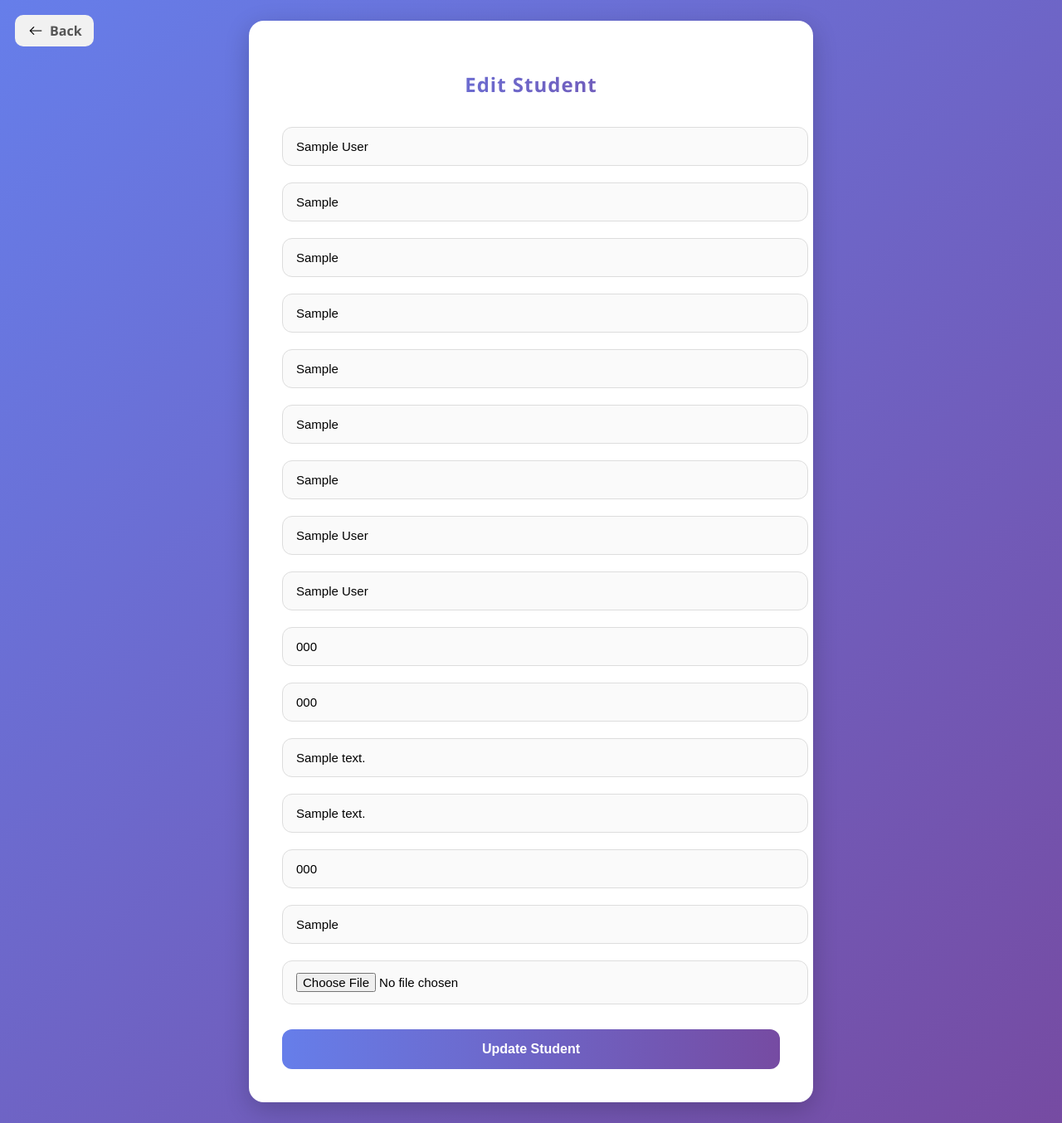
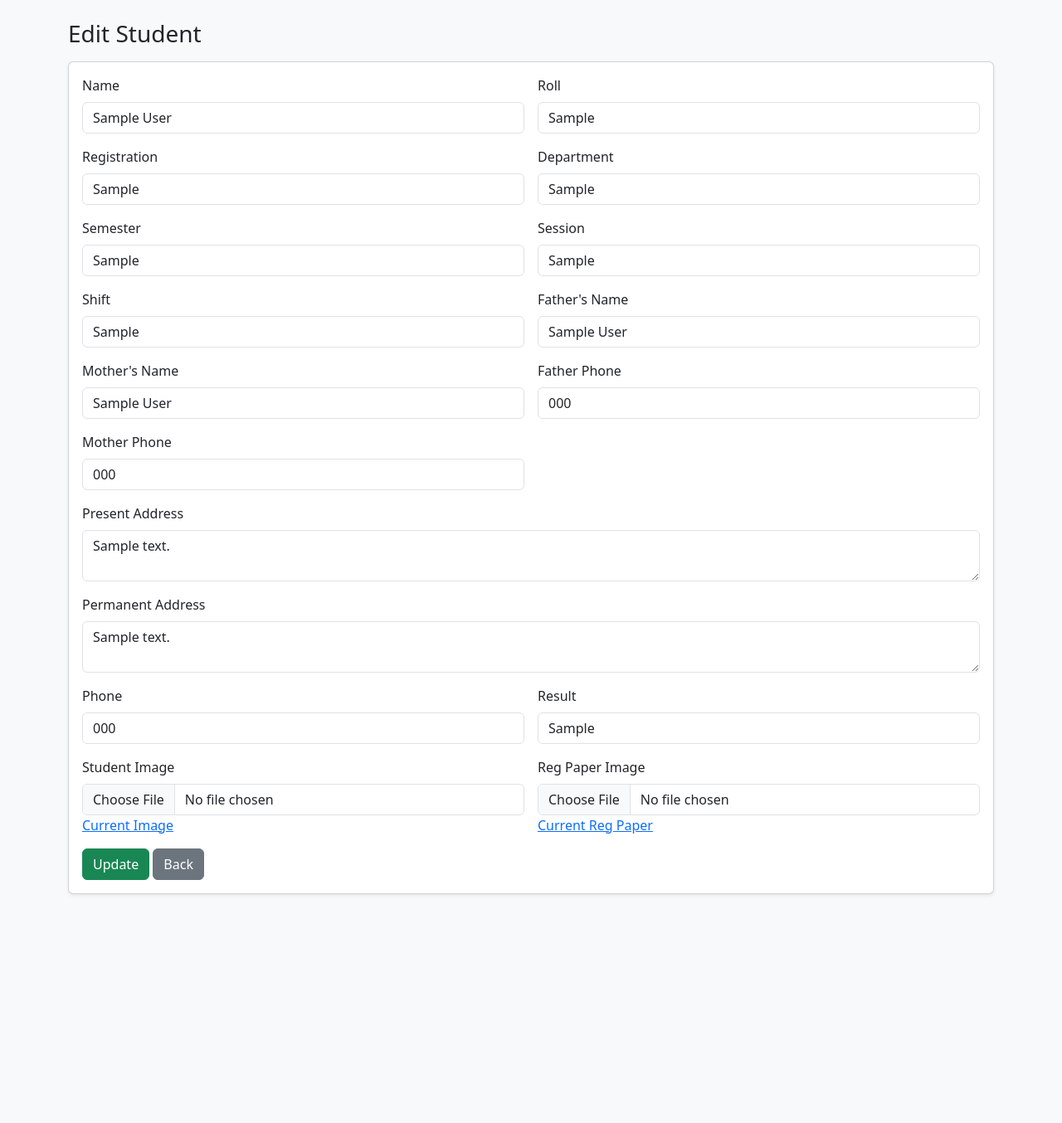
Before and after one commit to rksaykot999/SMS, a PHP site: page /SMS/public/edit-student.php?id=1 in a window 1280 px wide. Shown: the whole page at 83% size. After the commit the page ends 1079 px from the top, so only its background shows below. Run offline with PHP 8.4, Linux system fonts and the light colour scheme; the visitor is signed in with stand-in values (Sample User, id 1); tables that the repository leaves empty or names only in its code hold one stand-in row (values such as "Sample post").

Commit message:
Third Commit

```diff
--- a/public/admin_dashboard.php
+++ b/public/admin_dashboard.php
@@ -52,8 +52,8 @@ $msg = $_GET['msg'] ?? '';
       </div>
       <nav class="mt-3">
         <a href="admin_dashboard.php">Dashboard</a>
-        <a href="students_view.php">Approved Students</a>
-        <a href="teachers_view.php">Approved Teachers</a>
+        <a href="students_view.php">All Students</a>
+        <a href="teachers_view.php">All Teachers</a>
         <a href="pending_list.php">Pending Requests</a>
         <a href="notice_list.php">Notices</a>
         <a href="admin-logout.php">Logout</a>
--- a/public/edit-student.php
+++ b/public/edit-student.php
@@ -1,101 +1,164 @@
 <?php
-include_once '../includes/db.php';
+// public/edit-student.php
 session_start();
+require_once __DIR__ . '/../includes/db.php';
 
-// Teacher login check
-if(!isset($_SESSION['teacher_id'])){
-    header("Location: teacher-login.php");
-    exit();
+if (!isset($_SESSION['admin_id'])) {
+    header('Location: admin_login.php');
+    exit;
 }
 
-$id = $_GET['id'] ?? 0;
+$id = $_GET['id'] ?? null;
+if (!$id) {
+    die("Invalid request");
+}
+
+// fetch student
 $stmt = $pdo->prepare("SELECT * FROM students WHERE id=?");
 $stmt->execute([$id]);
 $student = $stmt->fetch();
-if(!$student){ die("Student not found"); }
+if (!$student) {
+    die("Student not found!");
+}
 
-$error = "";
-$success = "";
+$success = false;
 
-// Form submit
-if($_SERVER['REQUEST_METHOD'] === 'POST'){
-    $name = $_POST['name'];
-    $roll = $_POST['roll'];
-    $registration = $_POST['registration'];
-    $department = $_POST['department'];
-    $semester = $_POST['semester'];
-    $session = $_POST['session'];
-    $shift = $_POST['shift'];
-    $father_name = $_POST['father_name'];
-    $mother_name = $_POST['mother_name'];
-    $father_phone = $_POST['father_phone'];
-    $mother_phone = $_POST['mother_phone'];
-    $present_address = $_POST['present_address'];
-    $permanent_address = $_POST['permanent_address'];
-    $phone = $_POST['phone'];
-    $result = $_POST['result'];
+if ($_SERVER['REQUEST_METHOD'] === 'POST') {
+    $sql = "UPDATE students SET
+                name=?, roll=?, registration=?, department=?, semester=?, session=?, shift=?,
+                father_name=?, mother_name=?, father_phone=?, mother_phone=?,
+                present_address=?, permanent_address=?, phone=?,
+                result=?
+            WHERE id=?";
+    $stmt = $pdo->prepare($sql);
+    $stmt->execute([
+        $_POST['name'], $_POST['roll'], $_POST['registration'], $_POST['department'], $_POST['semester'],
+        $_POST['session'], $_POST['shift'], $_POST['father_name'], $_POST['mother_name'],
+        $_POST['father_phone'], $_POST['mother_phone'], $_POST['present_address'], $_POST['permanent_address'],
+        $_POST['phone'], $_POST['result'], $id
+    ]);
 
-    if(isset($_FILES['image']) && $_FILES['image']['error'] === 0){
-        $img_name = time().'_'.$_FILES['image']['name'];
-        move_uploaded_file($_FILES['image']['tmp_name'], '../public/uploads/'.$img_name);
-    } else {
-        $img_name = $student['image']; // keep old image
+    // image update (optional)
+    if (!empty($_FILES['image']['name'])) {
+        $imagePath = "/students/" . time() . "_" . basename($_FILES['image']['name']);
+        move_uploaded_file($_FILES['image']['tmp_name'], __DIR__ . '/../uploads' . $imagePath);
+        $pdo->prepare("UPDATE students SET image=? WHERE id=?")->execute([$imagePath, $id]);
     }
 
-    $stmt = $pdo->prepare("UPDATE students SET name=?,roll=?,registration=?,department=?,semester=?,session=?,shift=?,father_name=?,mother_name=?,father_phone=?,mother_phone=?,present_address=?,permanent_address=?,phone=?,result=?,image=? WHERE id=?");
-    if($stmt->execute([$name,$roll,$registration,$department,$semester,$session,$shift,$father_name,$mother_name,$father_phone,$mother_phone,$present_address,$permanent_address,$phone,$result,$img_name,$id])){
-        $success = "Student updated successfully!";
-        // Refresh student data
-        $stmt = $pdo->prepare("SELECT * FROM students WHERE id=? LIMIT 1");
-        $stmt->execute([$id]);
-        $student = $stmt->fetch();
-    } else {
-        $error = "Failed to update student!";
+    // reg_paper_image update
+    if (!empty($_FILES['reg_paper_image']['name'])) {
+        $regImagePath = "/students/" . time() . "_" . basename($_FILES['reg_paper_image']['name']);
+        move_uploaded_file($_FILES['reg_paper_image']['tmp_name'], __DIR__ . '/../uploads' . $regImagePath);
+        $pdo->prepare("UPDATE students SET reg_paper_image=? WHERE id=?")->execute([$regImagePath, $id]);
     }
+
+    $success = true;
+    // Refresh student data
+    $stmt = $pdo->prepare("SELECT * FROM students WHERE id=?");
+    $stmt->execute([$id]);
+    $student = $stmt->fetch();
 }
 ?>
+<!doctype html>
+<html lang="bn">
+<head>
+  <meta charset="utf-8">
+  <title>Edit Student</title>
+  <meta name="viewport" content="width=device-width,initial-scale=1">
+  <link href="https://cdn.jsdelivr.net/npm/bootstrap@5.3.0/dist/css/bootstrap.min.css" rel="stylesheet">
+</head>
+<body class="bg-light">
+<div class="container py-4">
+  <h3 class="mb-3">Edit Student</h3>
 
-<!DOCTYPE html>
-<html lang="en">
-<head>
-<meta charset="UTF-8">
-<meta name="viewport" content="width=device-width, initial-scale=1.0">
-<title>Edit Student</title>
-<link rel="stylesheet" href="../assets/css/edit-student.css">
+  <?php if($success): ?>
+    <script>alert("✅ Update সফল হয়েছে!");</script>
+  <?php endif; ?>
 
-</head>
-<body>
-<!-- Back Button -->
-    <a href="teacher-dashboard.php" class="back-btn">
-        <img src="../assets/images/back.png" alt="Back"> Back
-    </a>
+  <form method="post" enctype="multipart/form-data" class="card p-3 shadow-sm">
+    <div class="row g-3">
+      <div class="col-md-6">
+        <label class="form-label">Name</label>
+        <input type="text" name="name" class="form-control" value="<?=htmlspecialchars($student['name'])?>" required>
+      </div>
+      <div class="col-md-6">
+        <label class="form-label">Roll</label>
+        <input type="text" name="roll" class="form-control" value="<?=htmlspecialchars($student['roll'])?>">
+      </div>
+      <div class="col-md-6">
+        <label class="form-label">Registration</label>
+        <input type="text" name="registration" class="form-control" value="<?=htmlspecialchars($student['registration'])?>">
+      </div>
+      <div class="col-md-6">
+        <label class="form-label">Department</label>
+        <input type="text" name="department" class="form-control" value="<?=htmlspecialchars($student['department'])?>">
+      </div>
+      <div class="col-md-6">
+        <label class="form-label">Semester</label>
+        <input type="text" name="semester" class="form-control" value="<?=htmlspecialchars($student['semester'])?>">
+      </div>
+      <div class="col-md-6">
+        <label class="form-label">Session</label>
+        <input type="text" name="session" class="form-control" value="<?=htmlspecialchars($student['session'])?>">
+      </div>
+      <div class="col-md-6">
+        <label class="form-label">Shift</label>
+        <input type="text" name="shift" class="form-control" value="<?=htmlspecialchars($student['shift'])?>">
+      </div>
 
-<div class="container">
-    <h2>Edit Student</h2>
+      <div class="col-md-6">
+        <label class="form-label">Father's Name</label>
+        <input type="text" name="father_name" class="form-control" value="<?=htmlspecialchars($student['father_name'])?>">
+      </div>
+      <div class="col-md-6">
+        <label class="form-label">Mother's Name</label>
+        <input type="text" name="mother_name" class="form-control" value="<?=htmlspecialchars($student['mother_name'])?>">
+      </div>
+      <div class="col-md-6">
+        <label class="form-label">Father Phone</label>
+        <input type="text" name="father_phone" class="form-control" value="<?=htmlspecialchars($student['father_phone'])?>">
+      </div>
+      <div class="col-md-6">
+        <label class="form-label">Mother Phone</label>
+        <input type="text" name="mother_phone" class="form-control" value="<?=htmlspecialchars($student['mother_phone'])?>">
+      </div>
+      <div class="col-md-12">
+        <label class="form-label">Present Address</label>
+        <textarea name="present_address" class="form-control"><?=htmlspecialchars($student['present_address'])?></textarea>
+      </div>
+      <div class="col-md-12">
+        <label class="form-label">Permanent Address</label>
+        <textarea name="permanent_address" class="form-control"><?=htmlspecialchars($student['permanent_address'])?></textarea>
+      </div>
+      <div class="col-md-6">
+        <label class="form-label">Phone</label>
+        <input type="text" name="phone" class="form-control" value="<?=htmlspecialchars($student['phone'])?>">
+      </div>
+      <div class="col-md-6">
+        <label class="form-label">Result</label>
+        <input type="text" name="result" class="form-control" value="<?=htmlspecialchars($student['result'])?>">
+      </div>
 
-    <?php if($error) echo "<p class='message error'>$error</p>"; ?>
-    <?php if($success) echo "<p class='message success'>$success</p>"; ?>
-
-    <form method="post" enctype="multipart/form-data">
-        <input type="text" name="name" value="<?php echo htmlspecialchars($student['name']); ?>" required>
-        <input type="text" name="roll" value="<?php echo htmlspecialchars($student['roll']); ?>" required>
-        <input type="text" name="registration" value="<?php echo htmlspecialchars($student['registration']); ?>" required>
-        <input type="text" name="department" value="<?php echo htmlspecialchars($student['department']); ?>" required>
-        <input type="text" name="semester" value="<?php echo htmlspecialchars($student['semester']); ?>" required>
-        <input type="text" name="session" value="<?php echo htmlspecialchars($student['session']); ?>" required>
-        <input type="text" name="shift" value="<?php echo htmlspecialchars($student['shift']); ?>" required>
-        <input type="text" name="father_name" placeholder="Father Name" value="<?= htmlspecialchars($student['father_name'] ?? '') ?>" required>
-        <input type="text" name="mother_name" placeholder="Mother Name" value="<?= htmlspecialchars($student['mother_name'] ?? '') ?>" required>
-        <input type="text" name="father_phone" placeholder="Father Phone" value="<?= htmlspecialchars($student['father_phone'] ?? '') ?>" required>
-        <input type="text" name="mother_phone" placeholder="Mother Phone" value="<?= htmlspecialchars($student['mother_phone'] ?? '') ?>" required>
-        <input type="text" name="present_address" placeholder="Present Address" value="<?= htmlspecialchars($student['present_address'] ?? '') ?>" required>
-        <input type="text" name="permanent_address" placeholder="Permanent Address" value="<?= htmlspecialchars($student['permanent_address'] ?? '') ?>" required>
-        <input type="text" name="phone" value="<?php echo htmlspecialchars($student['phone']); ?>" required>
-        <input type="text" name="result" value="<?php echo htmlspecialchars($student['result']); ?>" required>
-        <input type="file" name="image" accept="image/*">
-        <button type="submit">Update Student</button>
-    </form>
+      <div class="col-md-6">
+        <label class="form-label">Student Image</label>
+        <input type="file" name="image" class="form-control">
+        <?php if(!empty($student['image'])): ?>
+          <a href="../uploads<?=$student['image']?>" target="_blank">Current Image</a>
+        <?php endif; ?>
+      </div>
+      <div class="col-md-6">
+        <label class="form-label">Reg Paper Image</label>
+        <input type="file" name="reg_paper_image" class="form-control">
+        <?php if(!empty($student['reg_paper_image'])): ?>
+          <a href="../uploads<?=$student['reg_paper_image']?>" target="_blank">Current Reg Paper</a>
+        <?php endif; ?>
+      </div>
+    </div>
+    <div class="mt-3">
+      <button type="submit" class="btn btn-success">Update</button>
+      <a href="students_view.php" class="btn btn-secondary">Back</a>
+    </div>
+  </form>
 </div>
-
 </body>
 </html>
--- a/public/teachers_view.php
+++ b/public/teachers_view.php
@@ -23,7 +23,7 @@ $teachers = $stmt->fetchAll();
 <body>
 <div class="container py-4">
   <div class="d-flex justify-content-between align-items-center mb-3">
-    <h3>Approved Teachers</h3>
+    <h3>All Teachers</h3>
     <div>
       <a href="admin_dashboard.php" class="btn btn-outline-secondary btn-sm">Dashboard</a>
       <a href="teacher_register.php" class="btn btn-primary btn-sm">Add New Teacher</a>
```
Also changed, not shown: public/students_view.php (+32 -7 lines), uploadsrpaper_1758813797_553f33da.jpg (added), uploadsstu_1758813797_e31e3233.jpg (added).
